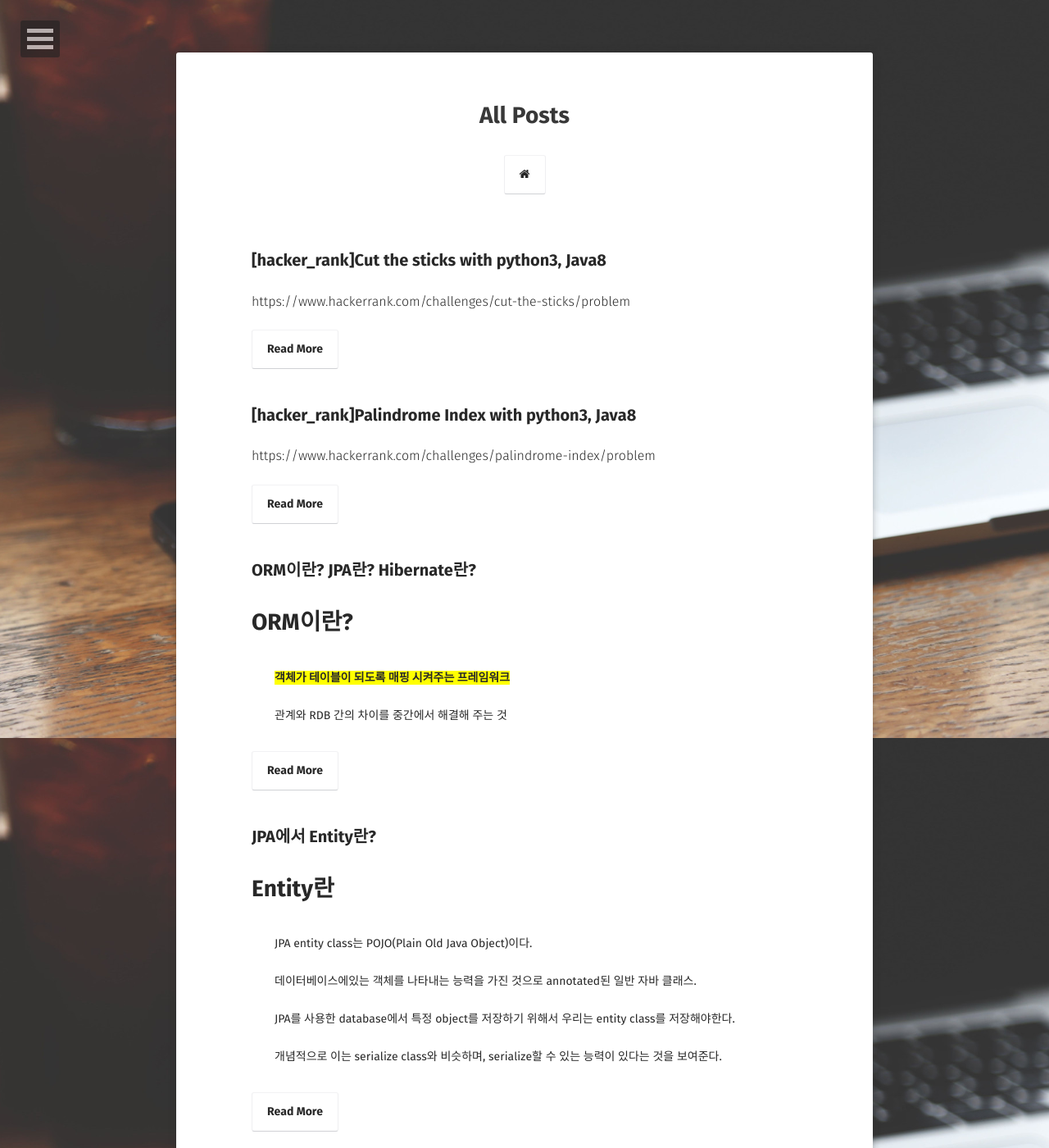
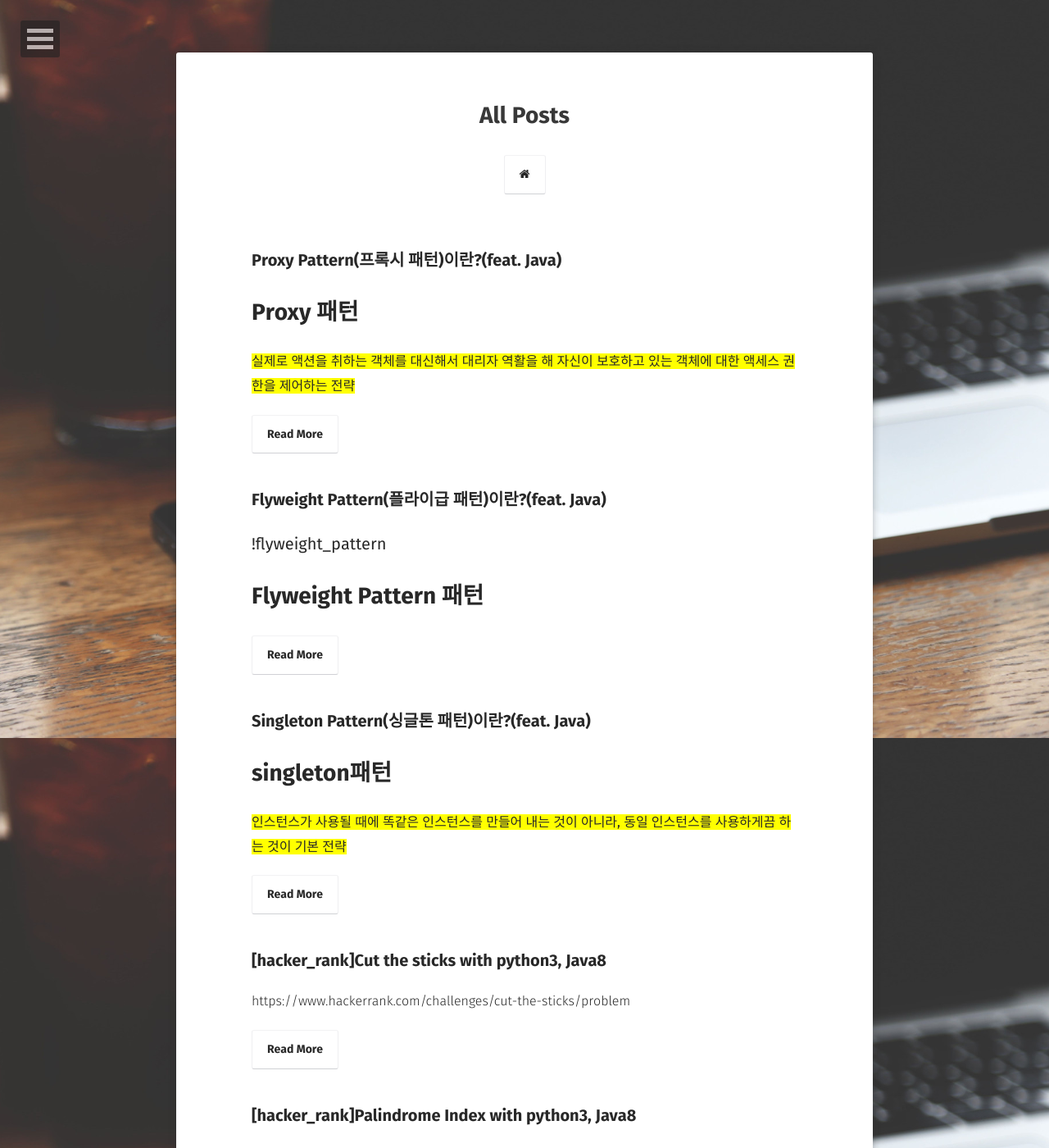
Before and after one commit to JoosJuliet/joosjuliet.github.io, a Jekyll site: the page built from posts/index.md, in a window 1280 px wide and 1400 px high. Shown: the whole window at 82% size. Built offline with Jekyll 4.4.1, drawn with Linux system fonts in a browser that asks for light colours; some web fonts are replaced; some of the changed lines change nothing that is shown.

Commit message:
디자인 패턴들 (singleton, flyweight, proxy )

````diff
--- a/_posts/2018-11-03-java_technical_interview.md
+++ b/_posts/2018-11-03-java_technical_interview.md
@@ -238,6 +238,11 @@ g. 스프링은 확장성이 높음.
   - The Java EE platform provides an API and runtime environment for developing and running large-scale, multi-tiered, scalable, reliable, and secure network applications.
 
 
+# 25. long 과 Long의 차이
+Java 에서 long 은 primitive type, 즉, 원시형 데이터로 클래스가 아니다.
+long 은 64bit 정수값을 표현하는 데이터 타입으로 8byte 의 메모리 공간을 사용한다.
+Long 은 long 과 마찬가지로 64bit 정수 값을 표현하지만 이것은 클래스다.
+
 <!--
 6. 자바의 JVM의 역할에 대해서 설명해 보시오.
 
@@ -287,3 +292,4 @@ https://docs.oracle.com/javaee/6/firstcup/doc/gkhoy.html
 
 21번 구조체에 대한 설명
 http://knkky.tistory.com/53 [남깐느]
+25번 출처: https://yjacket.tistory.com/63
--- /dev/null
+++ b/_posts/2019-02-12-singleton_pattern.md
@@ -0,0 +1,102 @@
+---
+layout: post
+section-type: post
+title: "Singleton Pattern(싱글톤 패턴)이란?(feat. Java)"
+category: Spring
+tags: [ 'Java', 'SKEncarLunchStudy', 'SingletonPattern', '글또2기', 'DesignPattern' ]
+comments: true
+---
+# singleton패턴
+<span style="background-color:yellow"><b>인스턴스가 사용될 때에 똑같은 인스턴스를 만들어 내는 것이 아니라, 동일 인스턴스를 사용하게끔 하는 것이 기본 전략</b></span>
+
+
+## singleton이 나온 배경과 설명
+singleton은 전역변수를 쓰고 싶어서 나온 개념이다.
+근데 자바에는 전역변수라는 개념이 없다. 모든 것은 객체로 쌓여있어야한다.
+그런데 쓰고 싶을 수 있다. 그럴 때 싱글톤을 쓴다.
+
+근데 좀 위험할수 있다.
+왜냐면 객체는 여러개가 생성될 수 있으니까 말이다.
+하나만 쓰려 했는데, 여러개 생성되면 의미가 없어진다.
+
+
+## singleton으로 만드는 핵심 방법
+<span style="background-color:yellow"><b>그래서 전역 변수로 instance를 만드는데 private static을 이용한다.</b></span>
+- static이 붙은 클래스변수는 인스턴스화에 상관없이 사용이 가능하게 된다.
+- 하지만 앞의 private 접근제어자로 인해 Singleton.instance로의 접근은 불가능하다.
+
+결국 외부 클래스가 EagerInitialization 클래스의 인스턴스를 가질 수 있는 방법은 getInstance() method를 사용하는 수 밖에 없다.
+
+
+## singleton 구현방법
+### singleton 구현방법 1
+그래서 처음것은 실행하기 직전에 다 할당을 한다.
+``` java
+public class Singleton{
+    private static Singleton instance = new Singleton(); // static 변수는 변수공간을 항상 유지해야 할때 사용
+    private Singleton(){
+    }
+
+    public String getName(){
+        return "IU";
+    }
+    public static Singleton getInstance(){
+        return instance;
+    }
+}
+
+public class Solution{
+
+    public static void main(String[] args) throws IOException {
+        Singleton.getInstance().getName();
+    }
+}
+
+```
+
+이 방법의 단점
+- 프로그램의 크기가 커져서 수 많은 클래스에서 위와 같은 singleton pattern을 사용한다고 가정해보자.
+- ``` new Singleton(); ```으로 인해 클래스가 load 되는 시점에 인스턴스를 생성시키는데 이마저도 부담스러운 경우도 있따.
+- <b>또한 Singleton 클래스가 인스턴스화 되는 시점에 <b>어떠한 에러처리도 할 수가 없다.</b>
+
+
+### singleton 구현방법 2 (static block initialization)
+
+두번째것은 동적으로 할당을 하는 것이다.
+
+``` java
+
+public class Singleton{
+    private static Singleton instance;
+    static {
+      try{
+           instance = new Singleton();
+      } catch (Exception e) {
+      throw new RuntimeException("Exception creating Singleton instance.");
+    }
+
+    private Singleton () {}
+    public String getName(){
+        return "IU";
+    }
+    public static Singleton getInstance(){
+      return instance;
+		}
+}
+
+public class Solution{
+    public static void main(String[] args) throws IOException {
+        Singleton.getInstance().getName();
+    }
+}
+
+```
+
+static 초기화블럭을 이용하면 클래스가 로딩 될 때 최초 한번 실행하게 된다.
+특히나 초기화블럭을 이용하면 logic을 담을 수 있기 때문에 복잡한 초기변수 셋팅이나 위와 같이 에러처리를 위한 구문을 담을 수 있다.
+첫 번째 패턴보다 좋아보이지만 인스턴스가 사용되는 시점에 생성되는 것은 아니다.
+
+---
+이건 간단한 설명이다
+참고링크를 통해서 더 깊게 공부 하는 것이 굿
+참고 : https://blog.seotory.com/post/2016/03/java-singleton-pattern
--- /dev/null
+++ b/_posts/2019-02-13-flyweight_pattern.md
@@ -0,0 +1,84 @@
+---
+layout: post
+section-type: post
+title: "Flyweight Pattern(플라이급 패턴)이란?(feat. Java)"
+category: Spring
+tags: [ 'Java', 'SKEncarLunchStudy', 'FlyweightPattern', 'DesignPattern' ]
+comments: true
+---
+
+[!flyweight_pattern](/images/2019-02-13-flyweight_pattern/flyweight_pattern.png)
+# Flyweight Pattern 패턴
+
+<span style="background-color:yellow"><b> 동일하거나 유사한 객체들 사이에 가능한 많은 데이터를 서로 공유하여 사용하도록 하여 메모리 사용량을 최소화하는 소프트웨어 디자인 패턴 </b></span>
+종종 오브젝트의 일부 상태 정보는 공유될 수 있는데, 플라이웨이트 패턴에서는 이와 같은 상태 정보를 외부 자료 구조에 저장하여 플라이웨이트 오브젝트가 잠깐 동안 사용할 수 있도록 전달한다.
+
+특정 객체들이 모두다 똑같은 객체를 공유하고 있는 경우 그 객체를 공유하는 방식으로 객체를 다시 구성하는 방식이다.
+- 많은 객체를 만들때 성능을 향상시킬수 있다.
+- 많은 객체를 만들때 메모리를 줄일수 있다.
+
+``` java
+public class TreeModel {
+
+  Mesh mesh;
+
+  Texture bark;
+
+  Texture leaves;
+
+   public TreeModel() {
+
+     mesh = new Mesh();
+
+     bark = new Texture("bark");
+
+     leaves = new Texture("leaves");
+
+   }
+
+}
+
+// 실제로 매번 생성할 나무 클래스를 정의한다.
+
+public class Tree {
+
+  TreeModel treeModel; //공유할 객체
+
+  Position position;
+
+  double height;
+
+  double thickness;
+
+}
+
+// 팩토리 메소드를 정의한다.
+
+public class TreeFactory{
+
+  private static final TreeModel sharedTreeModel = new TreeModel();
+
+  static public Tree create(Position position, double height, double thickness) {
+
+     Tree tree = new Tree();
+
+      tree.setPosition(position);
+
+      tree.setHeight(height);
+
+      tree.setThickness(thickness);
+
+      tree.setTreeModel(sharedTreeModel);
+
+  }
+
+}
+
+
+```
+---
+참고:
+
+http://ehpub.co.kr/tag/%ED%94%8C%EB%9D%BC%EC%9D%B4%EA%B8%89-%ED%8C%A8%ED%84%B4-flyweight-pattern/
+먼저 여기서 플라이급 패턴과 프락시 패턴 보여준다.
+플라이웨이트 패턴 참고 : https://m.blog.naver.com/2feelus/220669069127
--- /dev/null
+++ b/_posts/2019-02-13-proxy_pattern.md
@@ -0,0 +1,112 @@
+---
+layout: post
+section-type: post
+title: "Proxy Pattern(프록시 패턴)이란?(feat. Java)"
+category: Spring
+tags: [ 'Java', 'SKEncarLunchStudy', 'ProxyPattern', 'DesignPattern' ]
+comments: true
+---
+
+# Proxy 패턴
+<span style="background-color:yellow"><b>실제로 액션을 취하는 객체를 대신해서 대리자 역활을 해 자신이 보호하고 있는 객체에 대한 액세스 권한을 제어하는 전략</b></span>
+
+
+## Proxy이 나온 배경과 설명
+객체에 관한 권한을 부여를 직접 했으면 좋겠고, 필요에 따라 객체를 생성시키거나 사용해 메모리를 절약하고 싶어서 만든 것이다.
+
+
+## Proxy로 만드는 핵심 방법
+<span style="background-color:yellow"><b>interface와 interface를 상속받은 class를 만드는 것이다.</b></span>
+- interface를 implements한 class에 높은 cost(네트워크 연결, 메모리 안의 커다란 객체, 파일, 또 복제할 수 없거나 수요가 많은 리소스)를 하는 method가 있으면 메모리 낭비가 심하다.
+- 그래서 일단 똑같은 interface를 상속받는 class들을 만들고, 그중 한 class를 높은 cost를 가지고 있는 method를 갖게 한다.
+- 나머지 class는 그 class를 인스턴스화 해서 그 높은 cost를 가진 메소드에 접근을 결정한다.
+
+
+## Proxy 구현방법
+
+
+- 일단 CommandExcutorImpl, CommandExecutorProxy는 똑같은 인터페이스(CommandExecutor)를 상속받음으로 인터페이스의 일관성을 유지한다.
+- 그리고 생성자에서 CommandExcutorImpl 클래스를 인스턴화 시키고, 인스턴스화 된 executor 객체의 runCommand 메소드를 프록시 클래스의 runCommand 메소드에서 액세스를 결정한다.
+
+``` java
+public interface CommandExecutor {
+    public void runCommand(String cmd) throws Exception ;
+}
+public class CommandExcutorImpl implements CommandExecutor {
+    @Override
+    public void runCommand(String cmd) throws IOException {
+        // 뭔가 높은 cost의 작업이 있다.
+        Runtime.getRuntime().exec(cmd);
+        System.out.println("cmd: " + cmd);
+    }
+}
+
+public class CommandExecutorProxy implements CommandExcutor {
+    private boolean isAdmin;
+    private CommandExecutor executor;
+
+    public CommandExecutorProxy(String user, String pwd) {
+        if ( "seotory".equals(user) && "pw".equels(pwd) ) {
+            isAdmin = true;
+        }
+        executor = new CommandExcutorImpl();
+    }
+
+    @Override
+    public void runCommand(String cmd) throws Exception {
+        if (isAdmin) {
+            executor.runCommand(cmd);
+        } else {
+            if (cmd.trim().startsWith("rm")) {
+                throw new Exception("rm is only admin");
+            } else {
+                executor.runCommand(cmd);
+            }
+        }
+    }
+}
+
+@testing
+public class ProxyPatternTest {
+    public static void main(String[] args) {
+        CommandExcutor executor = new CommandExecutorProxy("seotory", "is_not_pw");
+        try {
+            executor.runCommand("ls -al");
+            executor.runCommand("rm -rf *"); // proxy 클래스에 의해 에러가 날 것이다. -> 위에서 pw가 아닌 is_not_pw로 썼기에
+        } catch (e) {
+            System.out.println("Exception Message: " + e.getMessage());
+        }
+    }
+}
+```
+```
+결과 output
+cmd: ls -al
+cmd: rm -rf *// proxy 클래스에 의해 에러가 날 것이다.
+Exception Message: rm is only admin
+```
+
+
+## 적용 포인트
+- 프록시 패턴의 잘 알려진 예로는 참조 횟수 스마트 포인터 객체이다.
+
+- 가상 프록시
+  - 높은 cost 객체 대신 스켈레톤 객체(인터페이스만 존재하고 실제로 인스턴스를 생성하지 않는 객체)를 사용하여 실질적으로 객체가 필요할때까지 높은 cost의 객체 생성을 지연시켜 메모리를 절약할 수 있다.
+- 원격 프록시
+  - 서로 다른 머신에 있는 객체에 대해 제공할 수 있다(또는 객체를 사용할 수 있다). 일반적인 예는 JAVA의 RMI이다.
+http://www.informit.com/articles/article.aspx?p=1398608&seqNum=3
+- 보호 프록시
+  - 객체에 대해 액세스 할 수있는 권한을 부여할 수 있다.
+- 정교한 참조
+  - 프록시 객체에 정교한 작업을 부여할 수 있다. 예를들어 객체를 생성할 때 카운팅 기능을 추가적으로 작업할 수 있다.
+
+
+
+
+---
+참고:
+메소드 사진 참고:
+http://ehpub.co.kr/tag/%ED%94%8C%EB%9D%BC%EC%9D%B4%EA%B8%89-%ED%8C%A8%ED%84%B4-flyweight-pattern/
+
+프록시패턴 참고 : https://ko.wikipedia.org/wiki/%ED%94%84%EB%A1%9D%EC%8B%9C_%ED%8C%A8%ED%84%B4
+https://blog.seotory.com/post/2017/09/java-proxy-pattern
````
Also changed, not shown: images/2019-02-13-flyweight_pattern/flyweight_pattern.png (added).
